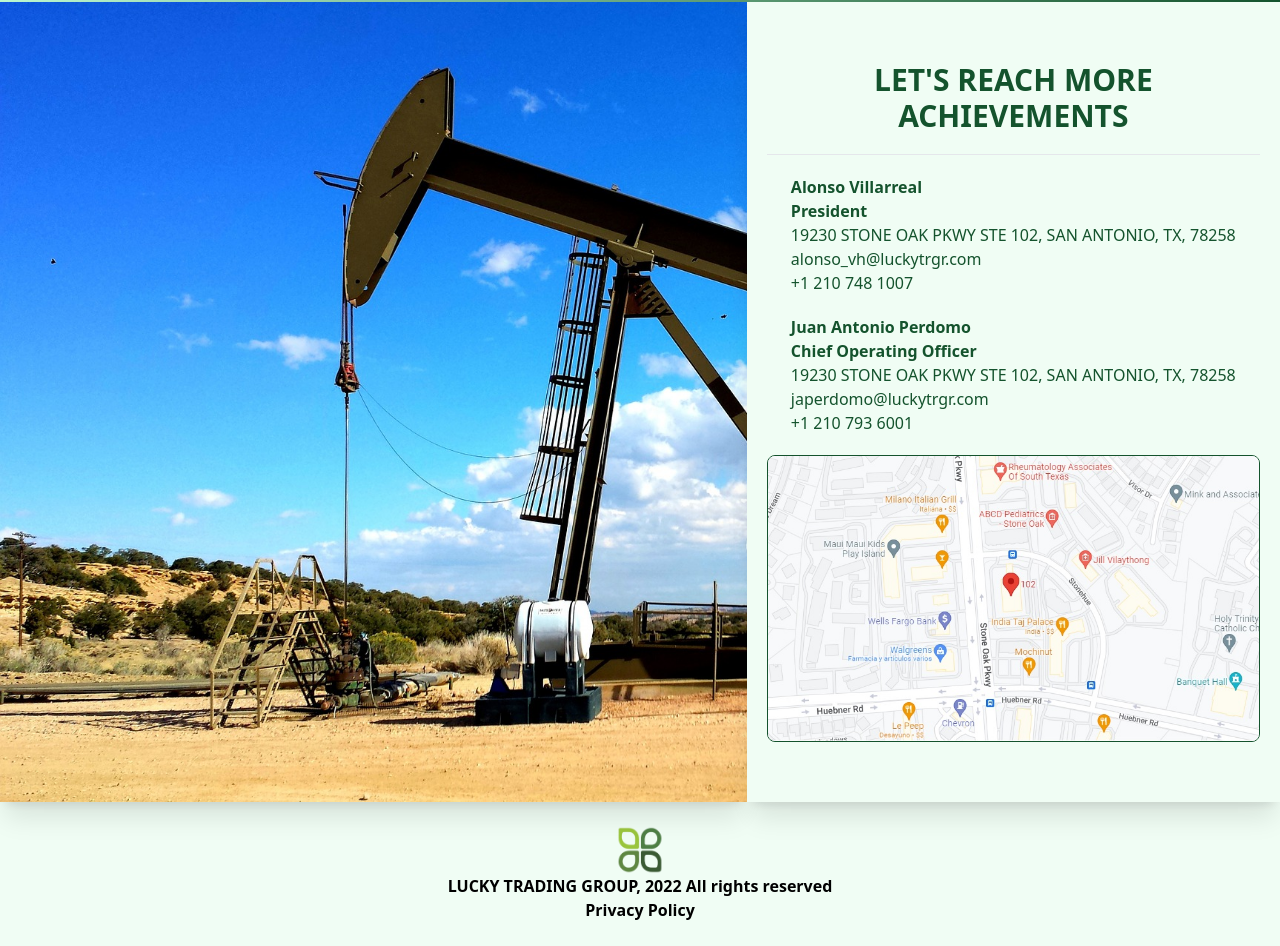
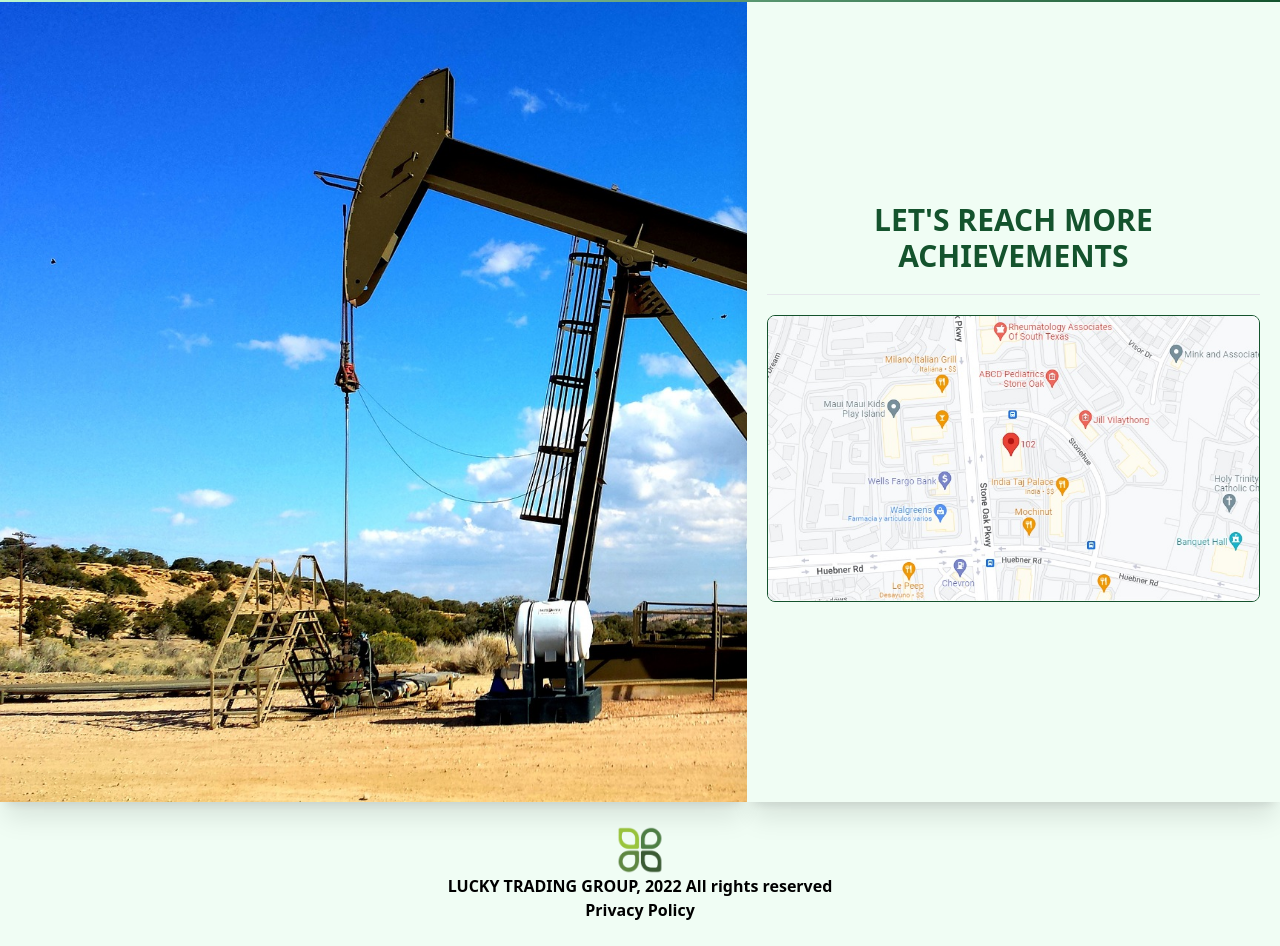
Before and after one commit to KISOFTAPPS/lucky, a React (Vite) app: page / in a window 1280 px wide. Shown: the part 2398-3344 px from the top of the page. Built offline with nearby package versions, Linux system fonts and the light colour scheme.

Commit message:
cambio en usuarios de contacto

```diff
--- a/src/home/page/sections/Section4.jsx
+++ b/src/home/page/sections/Section4.jsx
@@ -19,24 +19,7 @@ export const Section4 = () => {
                 <div className="flex flex-col justify-center items-center gap-5">
                     <span className="text-3xl font-bold text-center">LET'S REACH MORE ACHIEVEMENTS</span>
                     <hr className="bg-black w-full" />
-                    <div>
-                        <p className="font-bold">Alonso Villarreal</p>
-                        <p className="font-semibold">President</p>
-                        <p>
-                            19230 STONE OAK PKWY STE 102, SAN ANTONIO, TX, 78258
-                        </p>
-                        <p>alonso_vh@luckytrgr.com</p>
-                        <p>+1 210 748 1007</p>
-                    </div>
-                    <div>
-                        <p className="font-bold">Juan Antonio Perdomo</p>
-                        <p className="font-semibold">Chief Operating Officer</p>
-                        <p>
-                            19230 STONE OAK PKWY STE 102, SAN ANTONIO, TX, 78258
-                        </p>
-                        <p>japerdomo@luckytrgr.com</p>
-                        <p>+1 210 793 6001</p>
-                    </div>
+
                 </div>
                 <img src={bg4} className="rounded-lg border border-green-900 " />
             </div>
```
